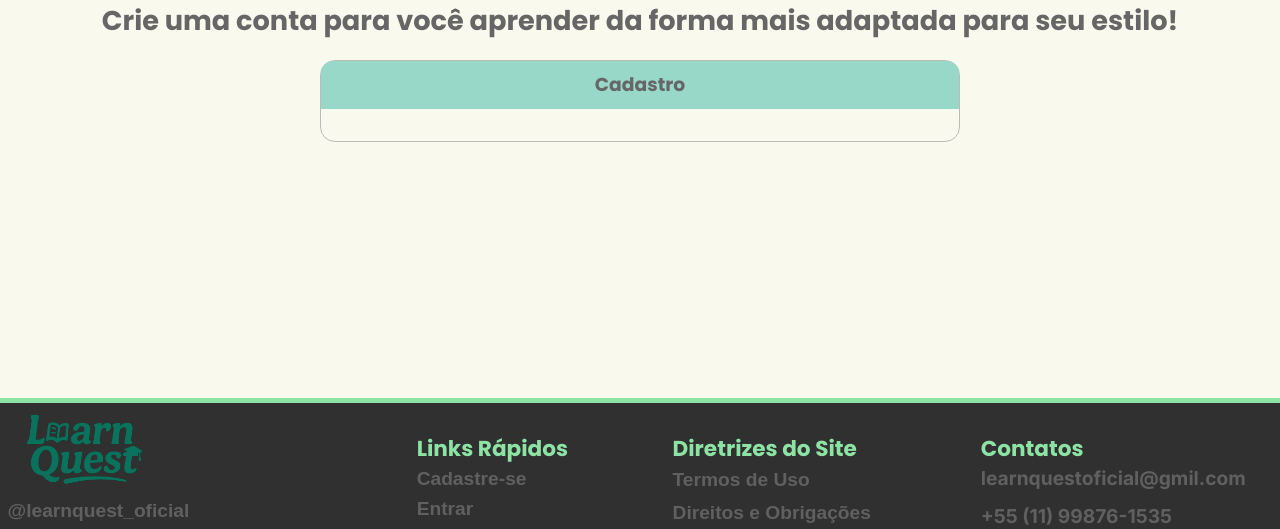
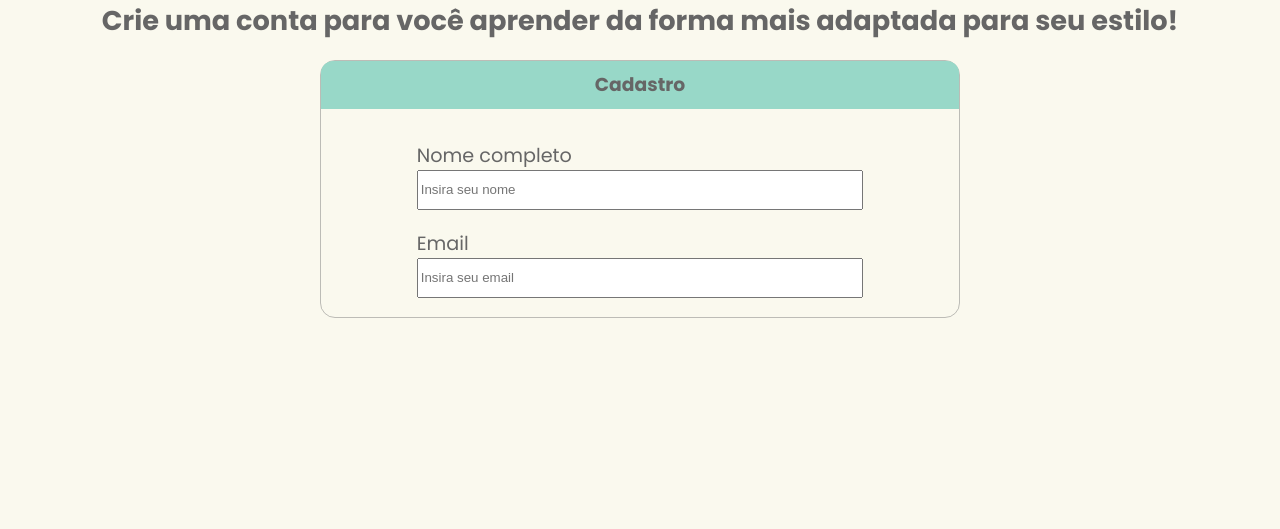
Before and after one commit to Caua-Roberto466/LearnQuest, a PHP site: page /HTML/cadastro.html in a window 1280 px wide. Shown: the part 112-641 px from the top of the page. Run offline with PHP 8.4, Linux system fonts and the light colour scheme.

Commit message:
Atualizando cadastro

```diff
--- a/CSS/cadastro.css
+++ b/CSS/cadastro.css
@@ -29,3 +29,17 @@ form h3{
     border-top-right-radius: 12px;
     margin-bottom: 5%;
 }
+.inputs{
+    width: 70%;
+    margin: auto;
+    margin-bottom: 3%;
+}
+label{
+    color: var(--texto);
+    font-size: 120%;
+    font-family: 'Poppins' , sans-serif;
+}
+input{
+    width: 100%;
+    height: 40px;
+}
--- a/HTML/cadastro.html
+++ b/HTML/cadastro.html
@@ -28,8 +28,17 @@
     <h1>Crie uma conta para você aprender da forma mais adaptada para seu estilo!</h1>
 
     <main>
-        <form action="salvar.php" method="post">
+        <form action="../PHP/salvar.php" method="post">
             <h3>Cadastro</h3>
+            <div class="inputs">
+                <label for="nome">Nome completo</label><br>
+                <input type="text" name="nome" id="nome" placeholder="Insira seu nome" required>
+            </div>
+
+            <div class="inputs">
+                <label for="email">Email</label><br>
+                <input type="email" name="email" id="email" placeholder="Insira seu email" required>
+            </div>
         </form>
     </main>
 
```
